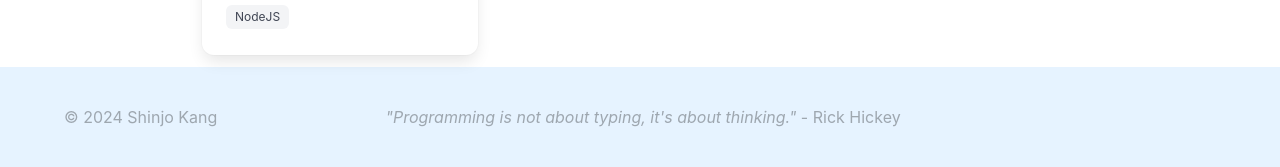
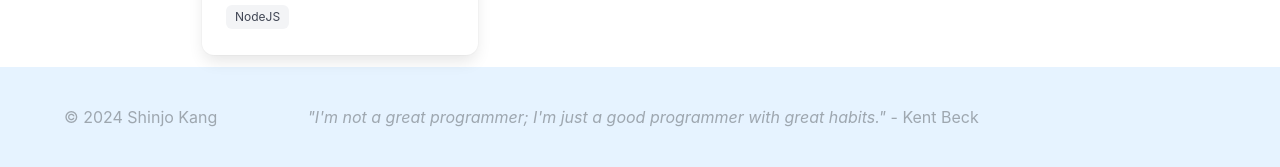
Before and after one commit to cmksj1005/personal_website, a Django app: page /projects in a window 1280 px wide. Shown: the part 840-1007 px from the top of the page. Run offline with Django 5.2, Linux system fonts and the light colour scheme; data comes from the database, SQL or seed files in the repository.

Commit message:
update the quote to check the blob storage

```diff
--- a/templates/base.html
+++ b/templates/base.html
@@ -44,7 +44,7 @@
         <div class="content has-text-centered">
           <div class="footer-content-box">
             <p class="footer-p">© 2024 Shinjo Kang</p>
-            <p class="footer-p"><span class="quote">"Programming is not about typing, it's about thinking."</span> - Rick Hickey</p>
+            <p class="footer-p"><span class="quote">"I'm not a great programmer; I'm just a good programmer with great habits."</span> - Kent Beck</p>
             <p class="footer-p">ㅤㅤㅤㅤㅤㅤㅤㅤㅤㅤ</p>
           </div>
         </div>
```
